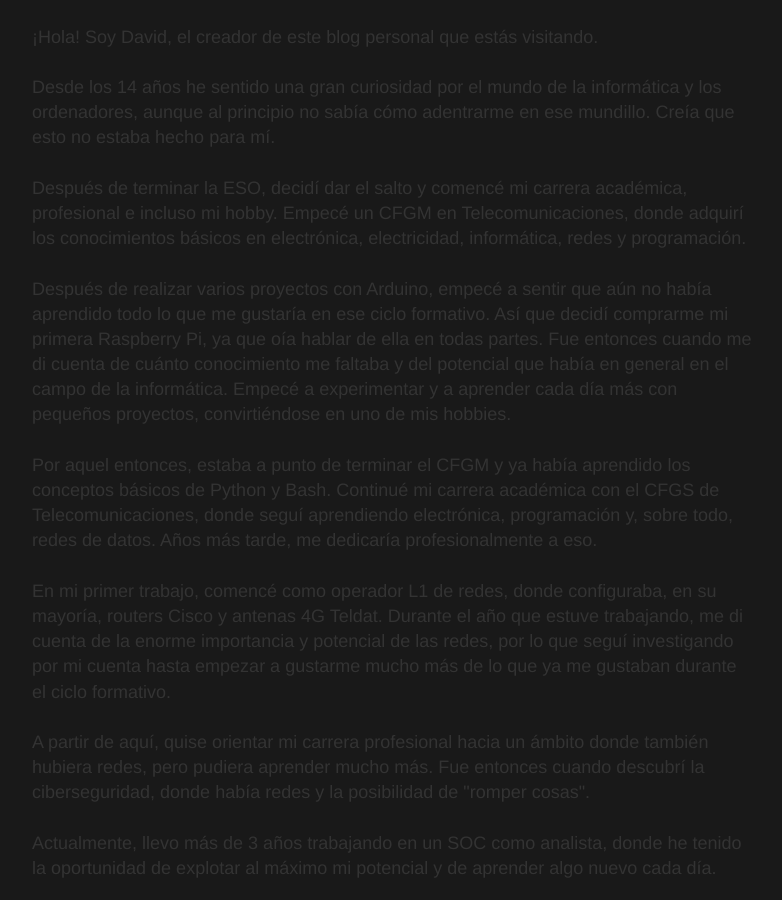
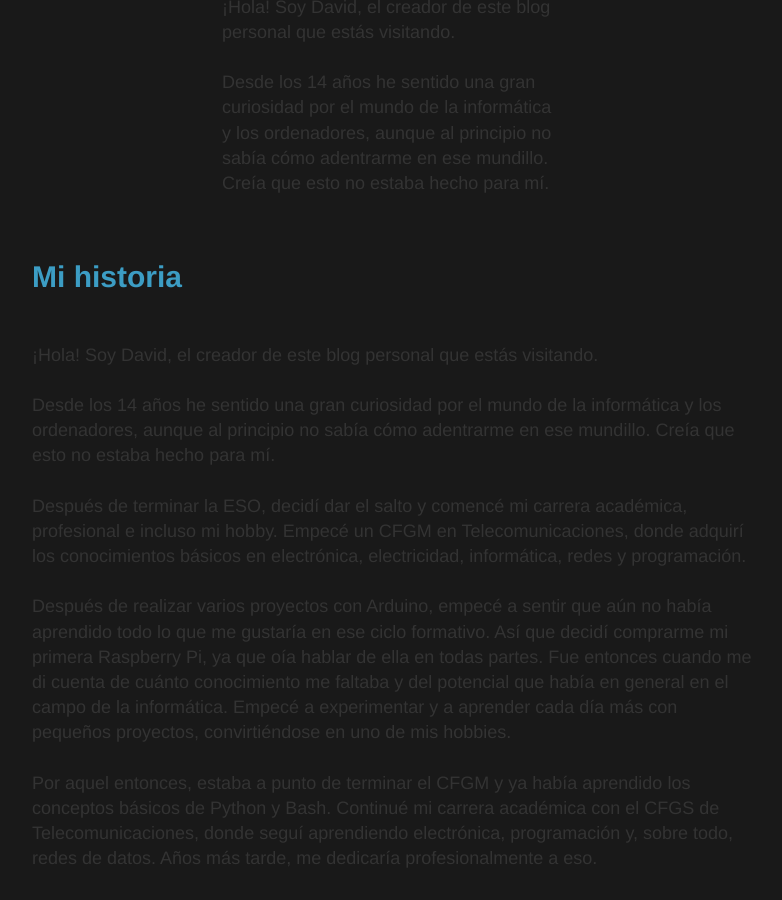
Before and after one commit to b4shnhawx/b4shnhawx.github.io, a Jekyll site: the page built from about/index.html, in a window 1280 px wide and 900 px high, scrolled down 690 px. Shown: the whole window, without its empty margins (248-1030 px from the left). Built offline with Jekyll 4.4.1, drawn with Linux system fonts in a browser that asks for light colours; nearby versions of some CDN libraries.

Commit message:
Update index.html

```diff
--- a/about/index.html
+++ b/about/index.html
@@ -66,6 +66,12 @@ layout: about me
 
 <div class="container">
   <img src="../images/aboutme.jpg" align="right" href="https://www.linkedin.com/in/darribash" alt="Avatar" class="logo" style="width:100%">
+  <h1>Mi historia</h1><br>
+
+¡Hola! Soy David, el creador de este blog personal que estás visitando. <br><br>
+
+Desde los 14 años he sentido una gran curiosidad por el mundo de la informática y los ordenadores, aunque al principio no sabía cómo adentrarme en ese mundillo. Creía que esto no estaba hecho para mí. <br><br>
+
   <div class="middle">
 
     <a href="https://www.linkedin.com/in/darribash" class="svg-icon linkedin"></a>
```
